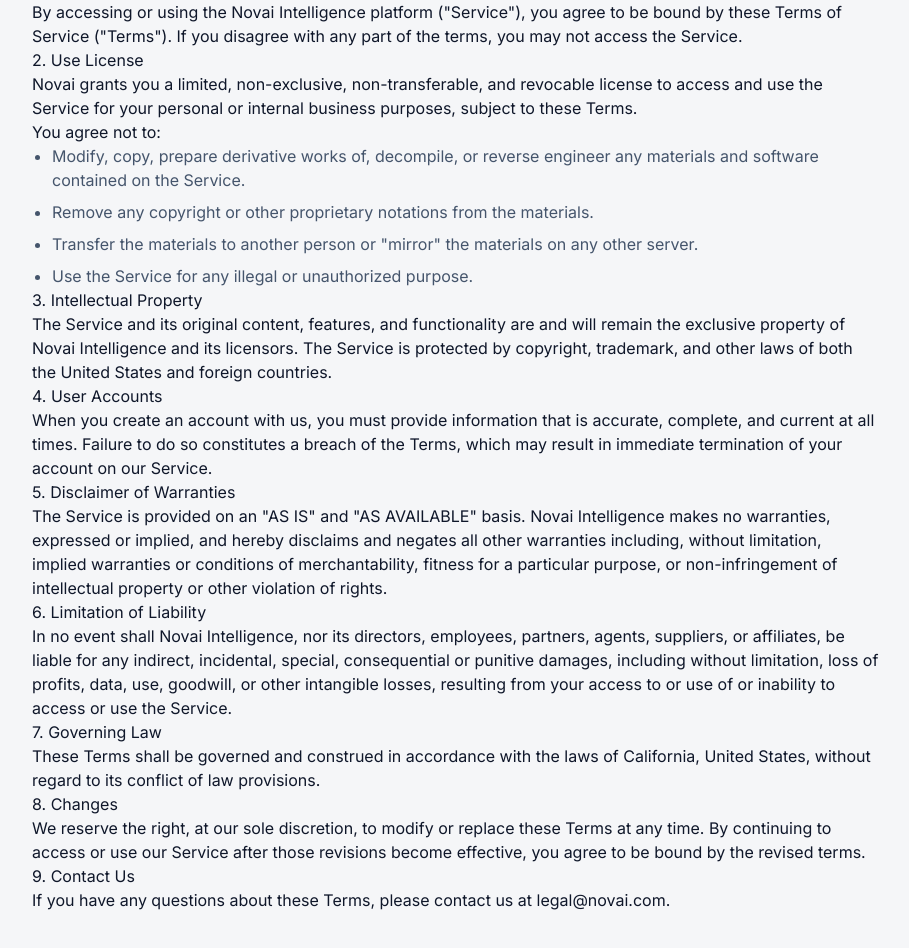
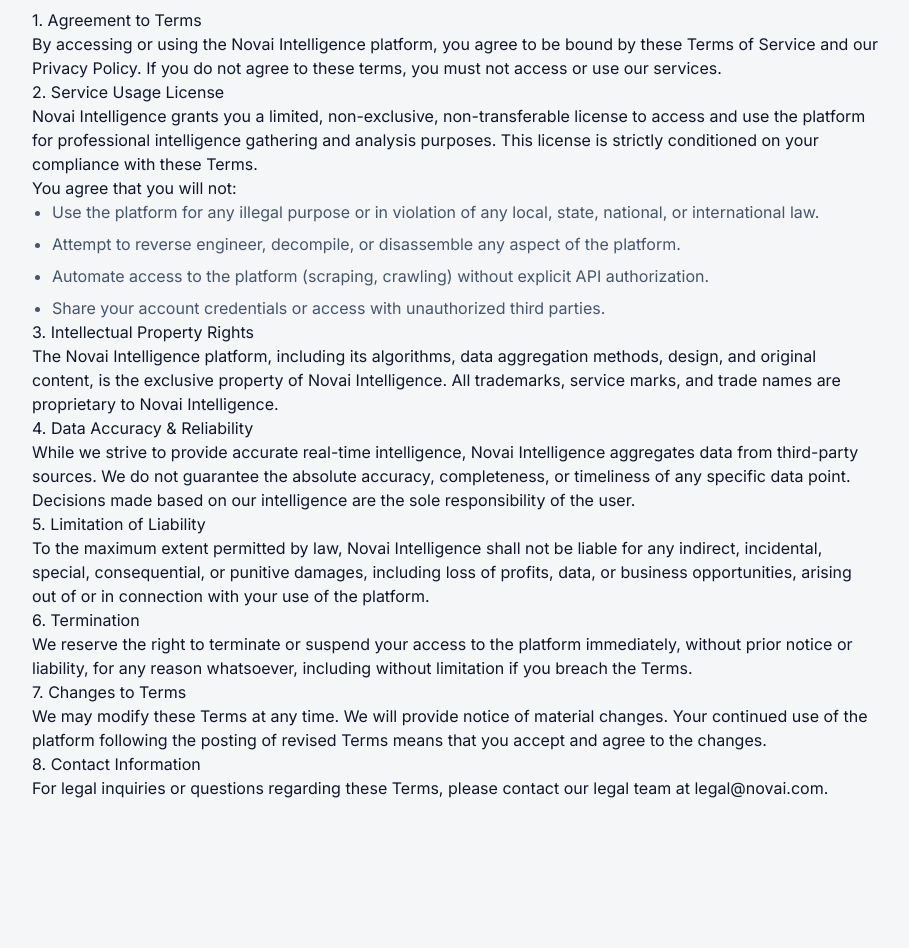
Before and after one commit to samw425/novai-restored, a Next.js app: page /legal/terms in a window 1280 px wide. Shown: the part 200-1148 px from the top of the page, without its empty margins (184-1093 px from the left). After the commit the page ends 1048 px from the top, so only its background shows below. Built offline with nearby package versions, Linux system fonts and the light colour scheme.

Commit message:
fix: refine footer content and rewrite terms of service page

```diff
--- a/src/app/legal/terms/page.tsx
+++ b/src/app/legal/terms/page.tsx
@@ -10,58 +10,53 @@
                 icon={<FileText className="w-8 h-8 text-blue-600" />}
             />
             <div className="prose prose-slate max-w-none prose-headings:font-bold prose-h3:text-slate-900 prose-p:text-slate-600">
-                <p className="text-sm text-slate-500">Last updated: December 1, 2025</p>
+                <p className="text-sm text-slate-500 mb-8">Last updated: December 1, 2025</p>
 
-                <h3>1. Acceptance of Terms</h3>
+                <h3>1. Agreement to Terms</h3>
                 <p>
-                    By accessing or using the Novai Intelligence platform ("Service"), you agree to be bound by these Terms of Service ("Terms"). If you disagree with any part of the terms, you may not access the Service.
+                    By accessing or using the Novai Intelligence platform, you agree to be bound by these Terms of Service and our Privacy Policy. If you do not agree to these terms, you must not access or use our services.
                 </p>
 
-                <h3>2. Use License</h3>
+                <h3>2. Service Usage License</h3>
                 <p>
-                    Novai grants you a limited, non-exclusive, non-transferable, and revocable license to access and use the Service for your personal or internal business purposes, subject to these Terms.
+                    Novai Intelligence grants you a limited, non-exclusive, non-transferable license to access and use the platform for professional intelligence gathering and analysis purposes. This license is strictly conditioned on your compliance with these Terms.
                 </p>
-                <p>You agree not to:</p>
+                <p>You agree that you will not:</p>
                 <ul className="list-disc pl-5 space-y-2 text-slate-600">
-                    <li>Modify, copy, prepare derivative works of, decompile, or reverse engineer any materials and software contained on the Service.</li>
-                    <li>Remove any copyright or other proprietary notations from the materials.</li>
-                    <li>Transfer the materials to another person or "mirror" the materials on any other server.</li>
-                    <li>Use the Service for any illegal or unauthorized purpose.</li>
+                    <li>Use the platform for any illegal purpose or in violation of any local, state, national, or international law.</li>
+                    <li>Attempt to reverse engineer, decompile, or disassemble any aspect of the platform.</li>
+                    <li>Automate access to the platform (scraping, crawling) without explicit API authorization.</li>
+                    <li>Share your account credentials or access with unauthorized third parties.</li>
                 </ul>
 
-                <h3>3. Intellectual Property</h3>
+                <h3>3. Intellectual Property Rights</h3>
                 <p>
-                    The Service and its original content, features, and functionality are and will remain the exclusive property of Novai Intelligence and its licensors. The Service is protected by copyright, trademark, and other laws of both the United States and foreign countries.
+                    The Novai Intelligence platform, including its algorithms, data aggregation methods, design, and original content, is the exclusive property of Novai Intelligence. All trademarks, service marks, and trade names are proprietary to Novai Intelligence.
                 </p>
 
-                <h3>4. User Accounts</h3>
+                <h3>4. Data Accuracy & Reliability</h3>
                 <p>
-                    When you create an account with us, you must provide information that is accurate, complete, and current at all times. Failure to do so constitutes a breach of the Terms, which may result in immediate termination of your account on our Service.
+                    While we strive to provide accurate real-time intelligence, Novai Intelligence aggregates data from third-party sources. We do not guarantee the absolute accuracy, completeness, or timeliness of any specific data point. Decisions made based on our intelligence are the sole responsibility of the user.
                 </p>
 
-                <h3>5. Disclaimer of Warranties</h3>
+                <h3>5. Limitation of Liability</h3>
                 <p>
-                    The Service is provided on an "AS IS" and "AS AVAILABLE" basis. Novai Intelligence makes no warranties, expressed or implied, and hereby disclaims and negates all other warranties including, without limitation, implied warranties or conditions of merchantability, fitness for a particular purpose, or non-infringement of intellectual property or other violation of rights.
+                    To the maximum extent permitted by law, Novai Intelligence shall not be liable for any indirect, incidental, special, consequential, or punitive damages, including loss of profits, data, or business opportunities, arising out of or in connection with your use of the platform.
                 </p>
 
-                <h3>6. Limitation of Liability</h3>
+                <h3>6. Termination</h3>
                 <p>
-                    In no event shall Novai Intelligence, nor its directors, employees, partners, agents, suppliers, or affiliates, be liable for any indirect, incidental, special, consequential or punitive damages, including without limitation, loss of profits, data, use, goodwill, or other intangible losses, resulting from your access to or use of or inability to access or use the Service.
+                    We reserve the right to terminate or suspend your access to the platform immediately, without prior notice or liability, for any reason whatsoever, including without limitation if you breach the Terms.
                 </p>
 
-                <h3>7. Governing Law</h3>
+                <h3>7. Changes to Terms</h3>
                 <p>
-                    These Terms shall be governed and construed in accordance with the laws of California, United States, without regard to its conflict of law provisions.
+                    We may modify these Terms at any time. We will provide notice of material changes. Your continued use of the platform following the posting of revised Terms means that you accept and agree to the changes.
                 </p>
 
-                <h3>8. Changes</h3>
+                <h3>8. Contact Information</h3>
                 <p>
-                    We reserve the right, at our sole discretion, to modify or replace these Terms at any time. By continuing to access or use our Service after those revisions become effective, you agree to be bound by the revised terms.
-                </p>
-
-                <h3>9. Contact Us</h3>
-                <p>
-                    If you have any questions about these Terms, please contact us at legal@novai.com.
+                    For legal inquiries or questions regarding these Terms, please contact our legal team at legal@novai.com.
                 </p>
             </div>
         </div>
--- a/src/components/layout/Footer.tsx
+++ b/src/components/layout/Footer.tsx
@@ -1,5 +1,5 @@
 import Link from 'next/link';
-import { Activity, Lock, Globe, Github, Twitter, ArrowRight, Zap, MapPin, Mail } from 'lucide-react';
+import { Activity, Lock, Globe, ArrowRight, Zap, MapPin } from 'lucide-react';
 import { Logo } from '@/components/ui/Logo';
 
 export function Footer() {
@@ -17,14 +17,8 @@
                             <Logo theme="light" />
                         </div>
                         <p className="text-sm leading-relaxed text-slate-500 max-w-sm">
-                            AI-First Global Intelligence Platform. Synthesizing 70+ real-time data streams to empower decision-makers with global intelligence.
+                            Synthesizing 70+ real-time data streams to empower decision-makers with actionable insights.
                         </p>
-
-                        <div className="flex items-center gap-4 pt-2">
-                            <SocialLink href="#" icon={<Twitter className="w-4 h-4" />} label="Twitter" />
-                            <SocialLink href="#" icon={<Github className="w-4 h-4" />} label="GitHub" />
-                            <SocialLink href="mailto:contact@novai.com" icon={<Mail className="w-4 h-4" />} label="Email" />
-                        </div>
                     </div>
 
                     {/* Platform Links (Span 2) */}
@@ -118,15 +112,3 @@
         </li>
     );
 }
-
-function SocialLink({ href, icon, label }: { href: string, icon: React.ReactNode, label: string }) {
-    return (
-        <a
-            href={href}
-            aria-label={label}
-            className="flex items-center justify-center w-8 h-8 rounded-lg bg-white border border-slate-200 text-slate-400 hover:text-blue-600 hover:border-blue-200 hover:bg-blue-50 transition-all duration-200"
-        >
-            {icon}
-        </a>
-    );
-}
```
